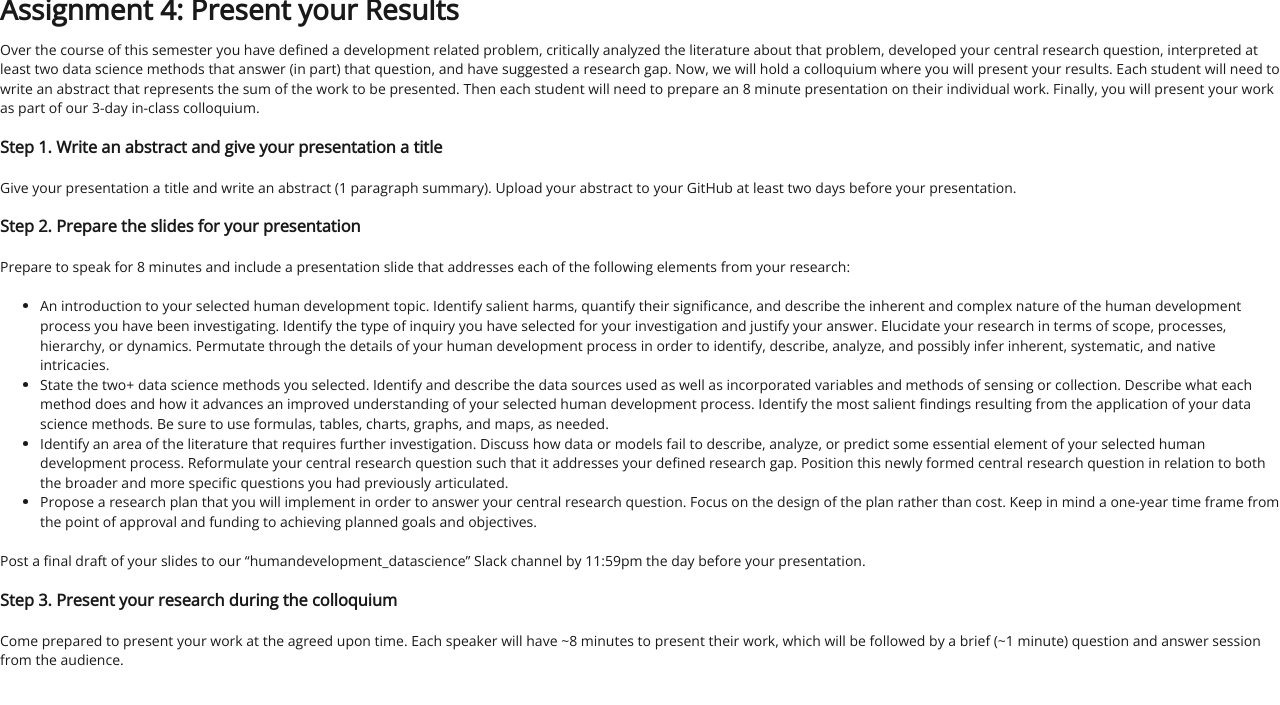
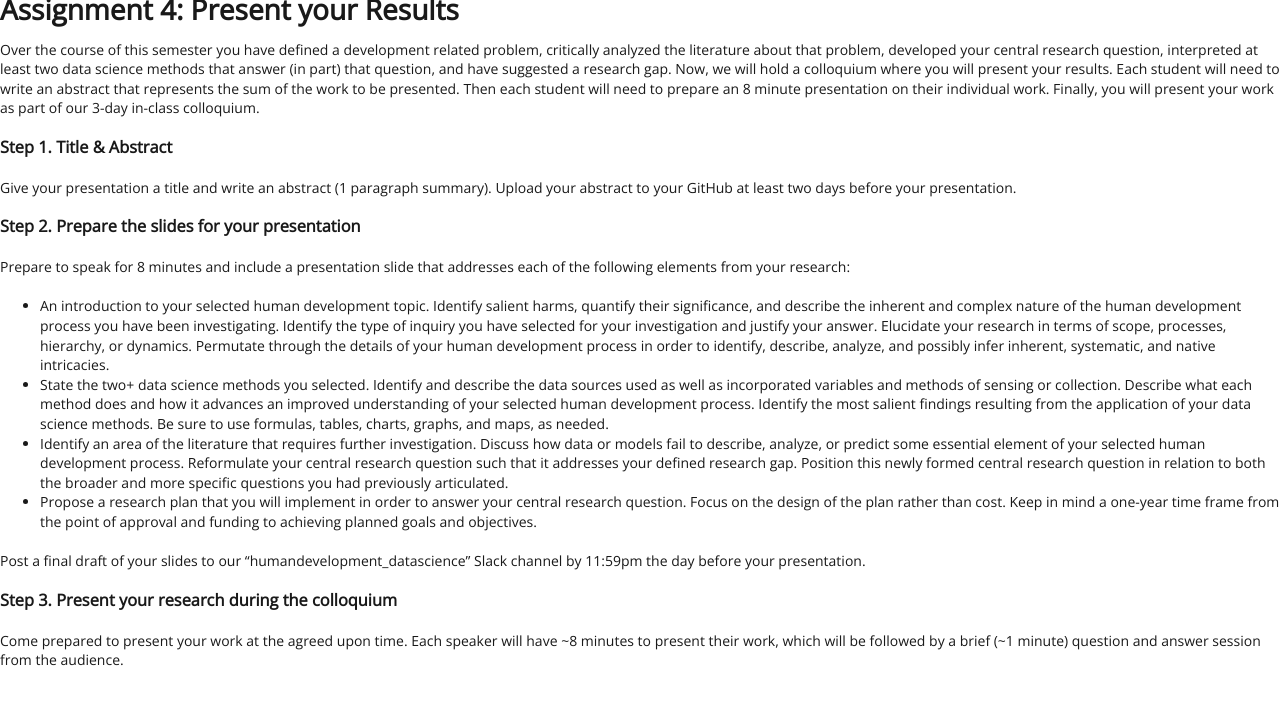
Before and after one commit to EMBrewer/dat150, a Jekyll site: the page built from _posts/2021-09-23-Assignment4.md, in a window 1280 px wide. Shown: the top 705 px of the page. Built offline with Jekyll 4.4.1, drawn with Linux system fonts in a browser that asks for light colours; our own code applies the rules of GitHub Pages for plain Markdown files.

Commit message:
Update 2021-09-23-Assignment4.md

```diff
--- a/_posts/2021-09-23-Assignment4.md
+++ b/_posts/2021-09-23-Assignment4.md
@@ -2,7 +2,7 @@
 
 Over the course of this semester you have defined a development related problem, critically analyzed the literature about that problem, developed your central research question, interpreted at least two data science methods that answer (in part) that question, and have suggested a research gap. Now, we will hold a colloquium where you will present your results. Each student will need to write an abstract that represents the sum of the work to be presented. Then each student will need to prepare an 8 minute presentation on their individual work. Finally, you will present your work as part of our 3-day in-class colloquium.
 
-### Step 1. Write an abstract and give your presentation a title
+### Step 1. Title & Abstract
 
 Give your presentation a title and write an abstract (1 paragraph summary). Upload your abstract to your GitHub at least two days before your presentation.
 
```
